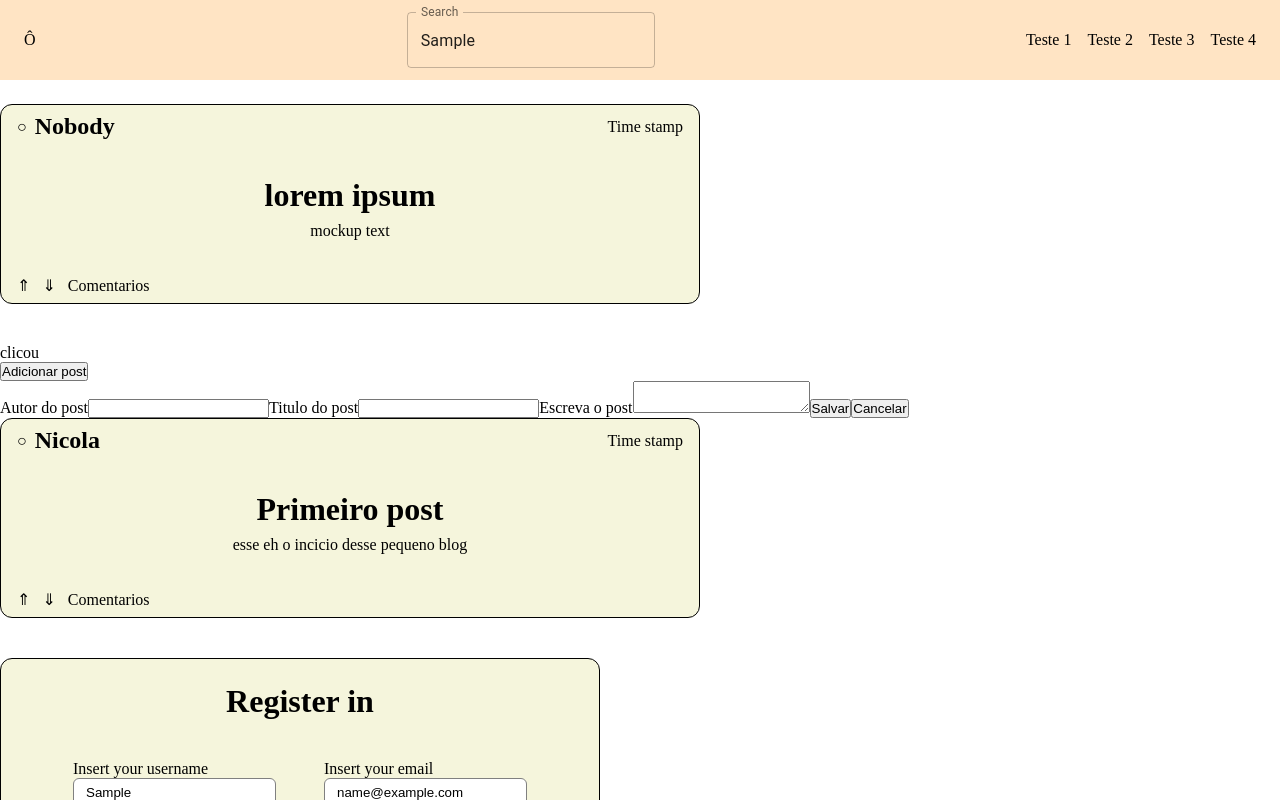
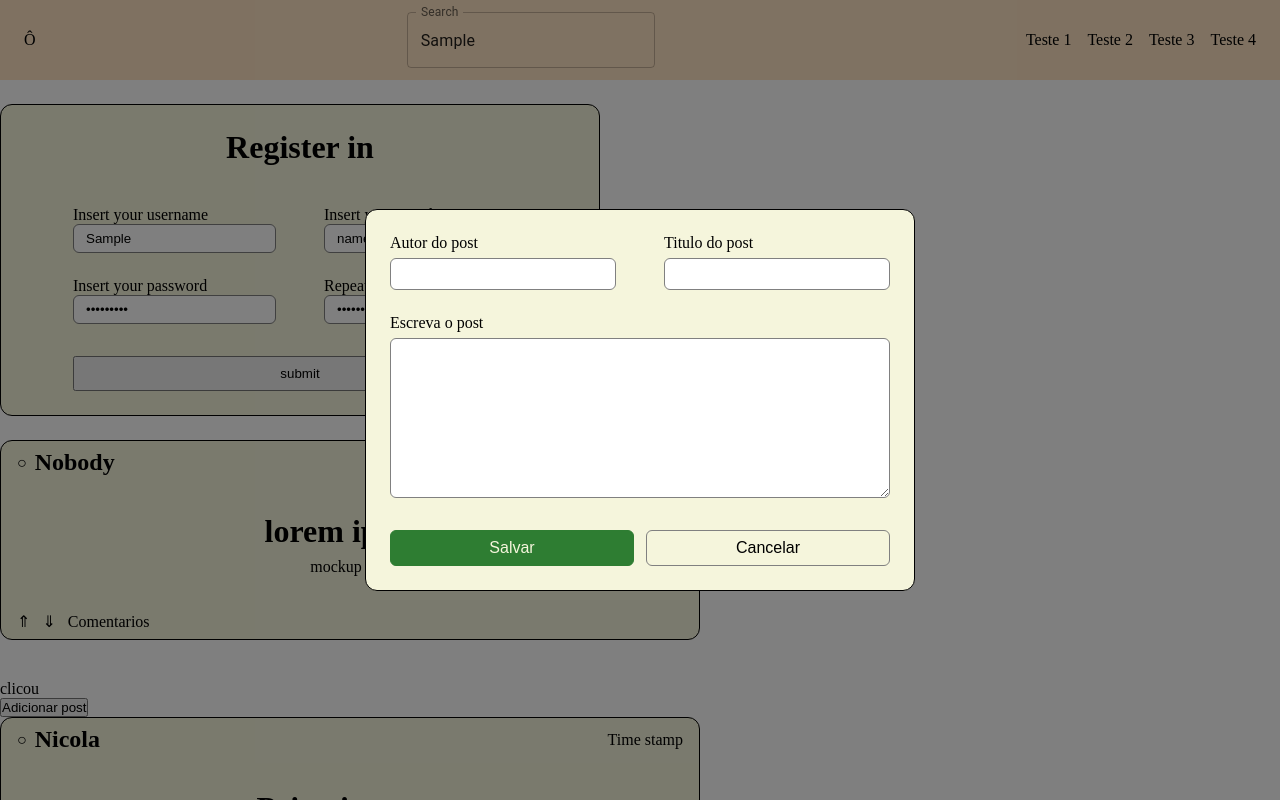
Before and after one commit to NickTheCreator/react-components, a React (Vite) app: page / in a window 1280 px wide. Both pictures are taken after typing "Sample", "Sample", "name@example.com", "Sample123", "Sample123" into the empty fields and a click on the button "Adicionar post". Shown: the top 800 px of the page. Built offline with nearby package versions, Linux system fonts and the light colour scheme.

Commit message:
style: criado arquivo css para o modal

```diff
--- a/src/App.jsx
+++ b/src/App.jsx
@@ -8,9 +8,9 @@ function App() {
 	return (
 		<div className="components--container">
 			<HeaderTopBar />
+			<LoginCard />
 			<PostCard />
 			<BlogContent />
-			<LoginCard />
 		</div>
 	);
 }
--- a/src/components/newPostModal/index.jsx
+++ b/src/components/newPostModal/index.jsx
@@ -1,4 +1,5 @@
 import { useState } from "react";
+import "./newPostModal.css";
 
 export default function NewPostModal({ isOpen, onClose, onSave }) {
 	const [author, setAuthor] = useState("");
@@ -21,11 +22,12 @@ export default function NewPostModal({ isOpen, onClose, onSave }) {
 
 	return (
 		<div className={`modal--container ${isOpen ? "modal--overlay-open" : ""}`}>
-			<div className="newPost--content">
 			<form
 				onSubmit={handleSubmit}
 				className="newPost--form"
 			>
+				<div className="field--container">
+					<div className="field--input">
 						<label htmlFor="autor-ipt">Autor do post</label>
 						<input
 							type="text"
@@ -34,6 +36,8 @@ export default function NewPostModal({ isOpen, onClose, onSave }) {
 							value={author}
 							onChange={(e) => setAuthor(e.target.value)}
 						/>
+					</div>
+					<div className="field--input">
 						<label htmlFor="title-ipt">Titulo do post</label>
 						<input
 							type="text"
@@ -42,6 +46,8 @@ export default function NewPostModal({ isOpen, onClose, onSave }) {
 							value={title}
 							onChange={(e) => setTitle(e.target.value)}
 						/>
+					</div>
+					<div className="field--input text-area">
 						<label htmlFor="description-txt">Escreva o post</label>
 						<textarea
 							name="description"
@@ -49,9 +55,13 @@ export default function NewPostModal({ isOpen, onClose, onSave }) {
 							value={description}
 							onChange={(e) => setDescription(e.target.value)}
 						/>
+					</div>
+				</div>
+				<div className="buttons--container">
 					<button
 						type="submit"
 						value="submit"
+						className="btn--form btn--primary"
 					>
 						Salvar
 					</button>
@@ -63,11 +73,12 @@ export default function NewPostModal({ isOpen, onClose, onSave }) {
 							setTitle("");
 							setDescription("");
 						}}
+						className="btn--form btn--secondary"
 					>
 						Cancelar
 					</button>
+				</div>
 			</form>
-			</div>
 		</div>
 	);
 }
--- /dev/null
+++ b/src/components/newPostModal/newPostModal.css
@@ -0,0 +1,90 @@
+.modal--container {
+	display: none;
+
+	position: fixed;
+	inset: 0;
+
+	align-items: center;
+	justify-content: center;
+
+	background-color: rgba(0, 0, 0, 0.5);
+}
+
+.modal--container.modal--overlay-open {
+	display: flex;
+}
+
+.newPost--form {
+	max-width: 700px;
+	min-width: 350px;
+
+	display: flex;
+	flex-direction: column;
+	gap: 2rem;
+
+	background-color: beige;
+	padding: 24px;
+
+	border: 1px solid #000;
+	border-radius: 12px;
+
+	.field--container {
+		display: grid;
+		grid-template-columns: 1fr 1fr;
+		column-gap: 48px;
+		row-gap: 24px;
+
+		.field--input {
+			display: flex;
+			flex-direction: column;
+			gap: 6px;
+
+			label {
+				display: block;
+			}
+
+			input,
+			textarea {
+				border: 0.5px solid gray;
+				border-radius: 6px;
+				padding: 6px 12px;
+				font-family: inherit;
+				font-size: 1rem;
+			}
+
+			&.text-area {
+				grid-column: 1 / -1;
+
+				textarea {
+					min-height: 160px;
+					resize: vertical;
+				}
+			}
+		}
+	}
+
+	.buttons--container {
+		display: flex;
+		gap: 12px;
+
+		.btn--form {
+			flex: 1;
+			padding: 0.5rem 1rem;
+			border-radius: 6px;
+			border: 0.5px solid gray;
+			font-size: 1rem;
+			cursor: pointer;
+		}
+
+		.btn--primary {
+			background-color: #2e7d32;
+			border-color: #2e7d32;
+			color: beige;
+		}
+
+		.btn--secondary {
+			background-color: transparent;
+			color: #000;
+		}
+	}
+}
```
Lines whose indentation alone changed are shown as unchanged.
